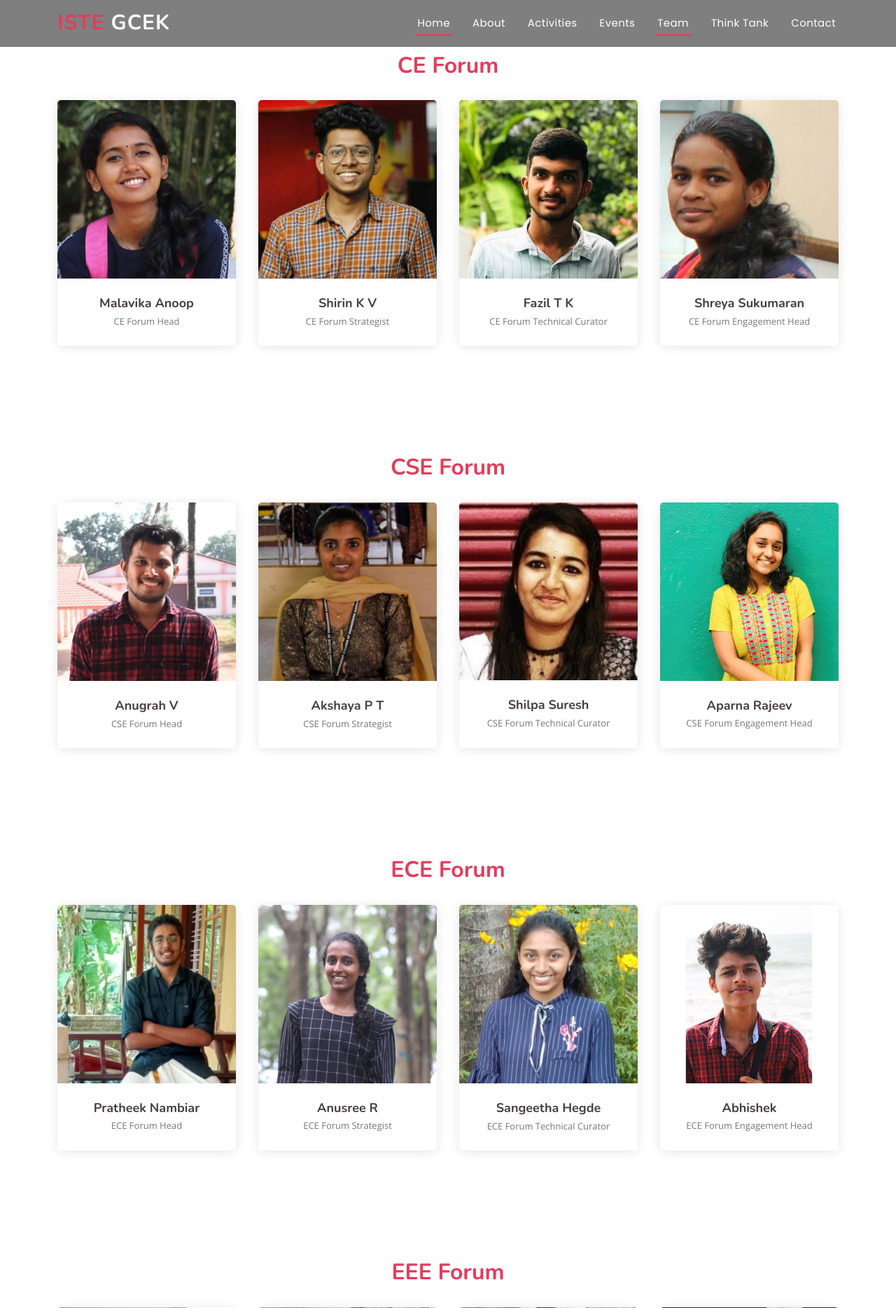
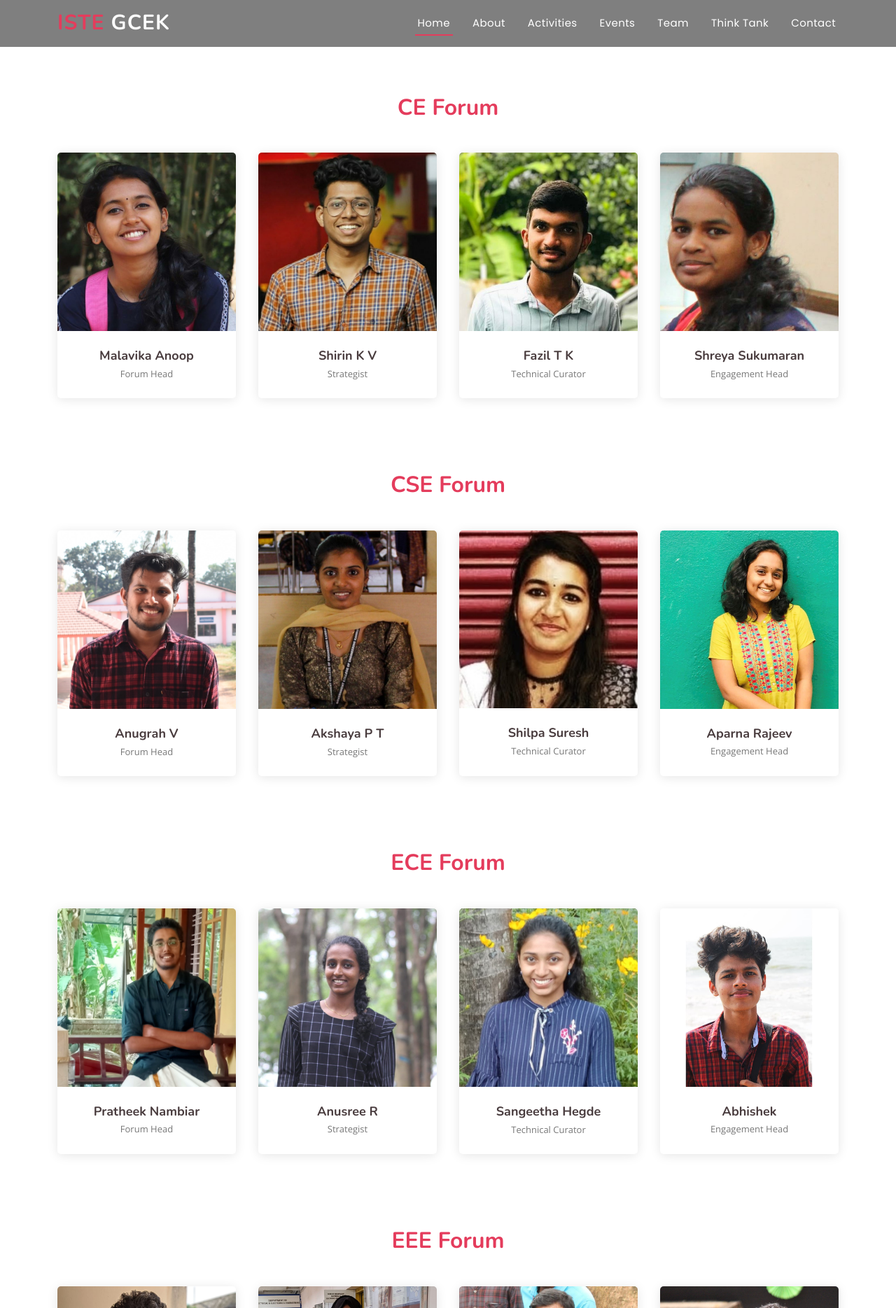
Before and after one commit to arshaddanish/iste-gcek-website, a PHP site: page /forum-head.html in a window 1280 px wide. Shown: the top 1869 px of the page at 70% size. Run offline with PHP 8.4, Linux system fonts and the light colour scheme.

Commit message:
updated forum page and changed bg for execom

```diff
--- a/assets/css/style.css
+++ b/assets/css/style.css
@@ -558,7 +558,7 @@
 
 .team {
   background: #fff;
-  padding: 60px 0;
+  padding: 40px 0 30px;
 }
 
 .team .members {
@@ -678,6 +678,10 @@
   }
 }
 
+#top-margin {
+  margin-top: 80px;
+}
+
 .faq {
   padding: 60px 0;
 }
@@ -1958,7 +1962,7 @@ section {
 }
 
 .section-title h3 {
-  margin: 15px 0 0 0;
+  margin: 15px 0;
   font-size: 32px;
   font-weight: 700;
 }
@@ -2067,3 +2071,4 @@ section {
   color: #655356;
   content: "/";
 }
+/*# sourceMappingURL=style.css.map */
--- a/assets/sass/_team.scss
+++ b/assets/sass/_team.scss
@@ -1,6 +1,6 @@
 .team {
   background: #fff;
-  padding: 60px 0;
+  padding: 40px 0 30px;
 
   .members {
     display: grid;
@@ -104,3 +104,7 @@
     }
   }
 }
+
+#top-margin {
+  margin-top: 80px;
+}
--- a/assets/sass/style.scss
+++ b/assets/sass/style.scss
@@ -290,7 +290,7 @@ section {
 }
 
 .section-title h3 {
-  margin: 15px 0 0 0;
+  margin: 15px 0;
   font-size: 32px;
   font-weight: 700;
 }
--- a/forum-head.html
+++ b/forum-head.html
@@ -78,7 +78,7 @@
     </header><!-- End Header -->
 
     <!-- ======= Team Section ======= -->
-    <section id="team" class="team">
+    <section id="top-margin" class="team">
         <div class="container">
             <div class="section-title">
                 <h3><span>CE Forum</span></h3>
@@ -95,7 +95,7 @@
                     </div>
                     <div class="member-info">
                         <h4>Malavika Anoop</h4>
-                        <span>CE Forum Head</span>
+                        <span>Forum Head</span>
                     </div>
                 </div>
 
@@ -109,7 +109,7 @@
                     </div>
                     <div class="member-info">
                         <h4>Shirin K V</h4>
-                        <span>CE Forum Strategist</span>
+                        <span>Strategist</span>
                     </div>
                 </div>
 
@@ -124,7 +124,7 @@
                     <div class="member-info">
                         <h4>Fazil T K
                         </h4>
-                        <span>CE Forum Technical Curator</span>
+                        <span>Technical Curator</span>
                     </div>
                 </div>
 
@@ -138,7 +138,7 @@
                     </div>
                     <div class="member-info">
                         <h4>Shreya Sukumaran</h4>
-                        <span>CE Forum Engagement Head</span>
+                        <span>Engagement Head</span>
                     </div>
                 </div>
             </div>
@@ -148,7 +148,7 @@
     </section><!-- End Team Section -->
 
         <!-- ======= Team Section ======= -->
-        <section id="team" class="team">
+        <section class="team">
             <div class="container">
                 <div class="section-title">
                     <h3><span>CSE Forum</span></h3>
@@ -165,7 +165,7 @@
                         </div>
                         <div class="member-info">
                             <h4>Anugrah V</h4>
-                            <span>CSE Forum Head</span>
+                            <span>Forum Head</span>
                         </div>
                     </div>
 
@@ -179,7 +179,7 @@
                         </div>
                         <div class="member-info">
                             <h4>Akshaya P T</h4>
-                            <span>CSE Forum Strategist</span>
+                            <span>Strategist</span>
                         </div>
                     </div>
 
@@ -194,7 +194,7 @@
                         <div class="member-info">
                             <h4>Shilpa Suresh
                             </h4>
-                            <span>CSE Forum Technical Curator</span>
+                            <span>Technical Curator</span>
                         </div>
                     </div>
 
@@ -208,7 +208,7 @@
                         </div>
                         <div class="member-info">
                             <h4>Aparna Rajeev</h4>
-                            <span>CSE Forum Engagement Head</span>
+                            <span>Engagement Head</span>
                         </div>
                     </div>
                 </div>
@@ -218,7 +218,7 @@
         </section><!-- End Team Section -->
 
             <!-- ======= Team Section ======= -->
-    <section id="team" class="team">
+    <section class="team">
         <div class="container">
             <div class="section-title">
                 <h3><span>ECE Forum</span></h3>
@@ -235,7 +235,7 @@
                     </div>
                     <div class="member-info">
                         <h4>Pratheek Nambiar</h4>
-                        <span>ECE Forum Head</span>
+                        <span>Forum Head</span>
                     </div>
                 </div>
 
@@ -249,7 +249,7 @@
                     </div>
                     <div class="member-info">
                         <h4>Anusree R</h4>
-                        <span>ECE Forum Strategist</span>
+                        <span>Strategist</span>
                     </div>
                 </div>
 
@@ -264,7 +264,7 @@
                     <div class="member-info">
                         <h4>Sangeetha Hegde
                         </h4>
-                        <span>ECE Forum Technical Curator</span>
+                        <span>Technical Curator</span>
                     </div>
                 </div>
 
@@ -278,7 +278,7 @@
                     </div>
                     <div class="member-info">
                         <h4>Abhishek</h4>
-                        <span>ECE Forum Engagement Head</span>
+                        <span>Engagement Head</span>
                     </div>
                 </div>
             </div>
@@ -288,7 +288,7 @@
     </section><!-- End Team Section -->
 
         <!-- ======= Team Section ======= -->
-        <section id="team" class="team">
+        <section class="team">
             <div class="container">
                 <div class="section-title">
                     <h3><span>EEE Forum</span></h3>
@@ -305,7 +305,7 @@
                         </div>
                         <div class="member-info">
                             <h4>Azeem Shoukathali</h4>
-                            <span>EEE Forum Head</span>
+                            <span>Forum Head</span>
                         </div>
                     </div>
 
@@ -319,7 +319,7 @@
                         </div>
                         <div class="member-info">
                             <h4>Rishma P</h4>
-                            <span>CE Forum Strategist</span>
+                            <span>Strategist</span>
                         </div>
                     </div>
 
@@ -334,7 +334,7 @@
                         <div class="member-info">
                             <h4>Dinshith D
                             </h4>
-                            <span>EEE Forum Technical Curator</span>
+                            <span>Technical Curator</span>
                         </div>
                     </div>
 
@@ -348,7 +348,7 @@
                         </div>
                         <div class="member-info">
                             <h4>Abhishek</h4>
-                            <span>EEE Forum Engagement Head</span>
+                            <span>Engagement Head</span>
                         </div>
                     </div>
                 </div>
@@ -358,7 +358,7 @@
         </section><!-- End Team Section -->
 
             <!-- ======= Team Section ======= -->
-    <section id="team" class="team">
+    <section class="team">
         <div class="container">
             <div class="section-title">
                 <h3><span>ME Forum</span></h3>
@@ -375,7 +375,7 @@
                     </div>
                     <div class="member-info">
                         <h4>Ansaf Mohammed</h4>
-                        <span>Mech Forum Head</span>
+                        <span>Forum Head</span>
                     </div>
                 </div>
 
@@ -389,7 +389,7 @@
                     </div>
                     <div class="member-info">
                         <h4>Jishnu K</h4>
-                        <span>Mech Forum Strategist</span>
+                        <span>Strategist</span>
                     </div>
                 </div>
 
@@ -404,7 +404,7 @@
                     <div class="member-info">
                         <h4>Abhijith Dasan
                         </h4>
-                        <span>Mech Forum Technical Curator</span>
+                        <span>Technical Curator</span>
                     </div>
                 </div>
 
@@ -418,7 +418,7 @@
                     </div>
                     <div class="member-info">
                         <h4>Shihab</h4>
-                        <span>Mech Forum Engagement Head</span>
+                        <span>Engagement Head</span>
                     </div>
                 </div>
             </div>
@@ -428,7 +428,7 @@
     </section><!-- End Team Section -->
 
             <!-- ======= Team Section ======= -->
-            <section id="team" class="team">
+            <section class="team">
                 <div class="container">
                     <div class="section-title">
                         <h3><span>Public Relations</span></h3>
```
Also changed, not shown: assets/img/team/edwin.jpg, assets/img/team/fahiza.jpg, assets/img/team/nithin.jpg, assets/img/team/samuel.jpg, assets/img/team/sreeshanth.jpg, assets/img/team/vaidehi.jpg, 1 other file.
